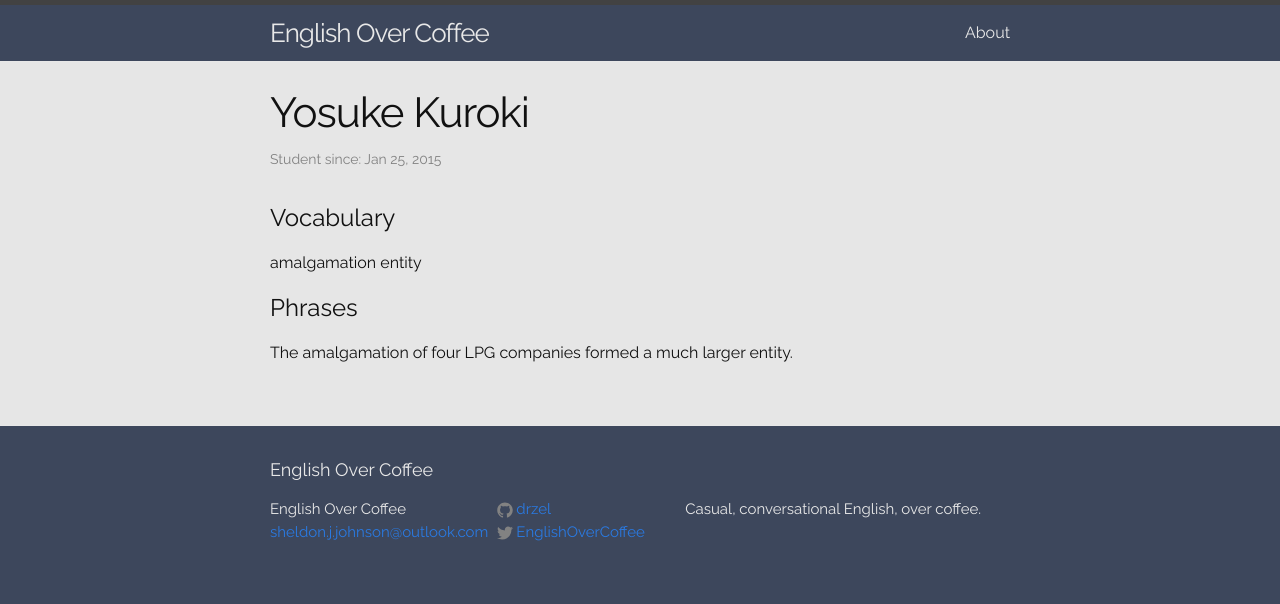
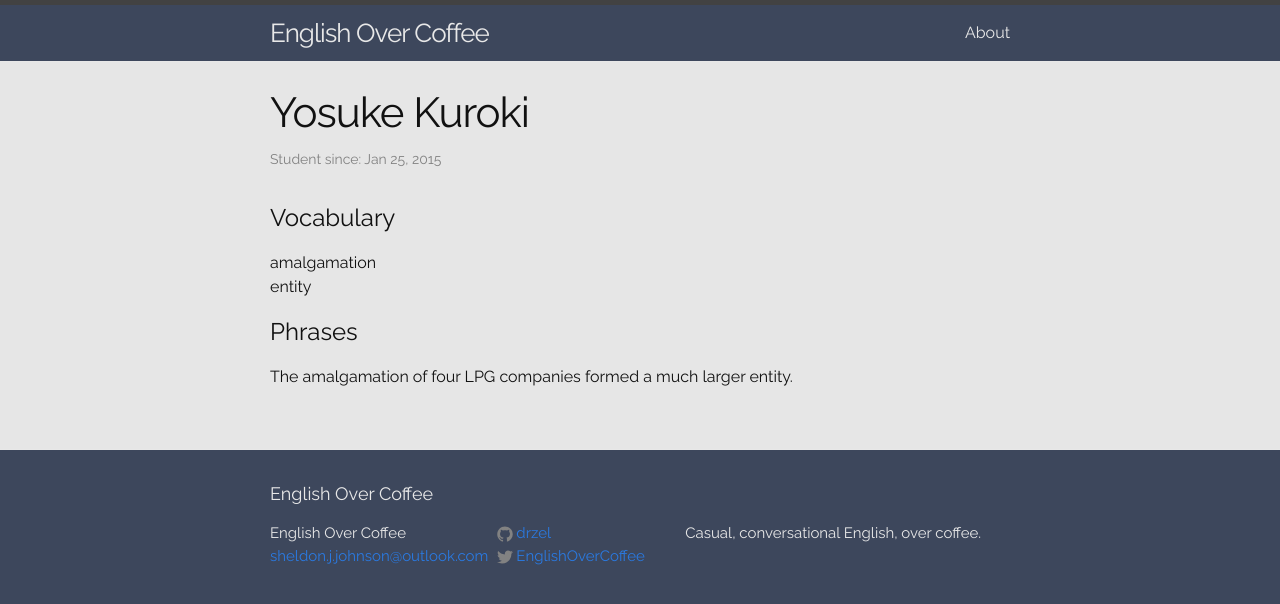
Before and after one commit to drzel/old-website, a Jekyll site: the page built from _posts/2015-01-25-yosuke_kuroki.md, in a window 1280 px wide. Shown: the top 604 px of the page. Built offline with Jekyll 4.4.1, drawn with Linux system fonts in a browser that asks for light colours.

Commit message:
formatting

```diff
--- a/_posts/2015-01-25-yosuke_kuroki.md
+++ b/_posts/2015-01-25-yosuke_kuroki.md
@@ -3,7 +3,7 @@ layout: post
 title:  "Yosuke Kuroki"
 ---
 #Vocabulary
-amalgamation
+amalgamation\\
 entity
 
 #Phrases
```
